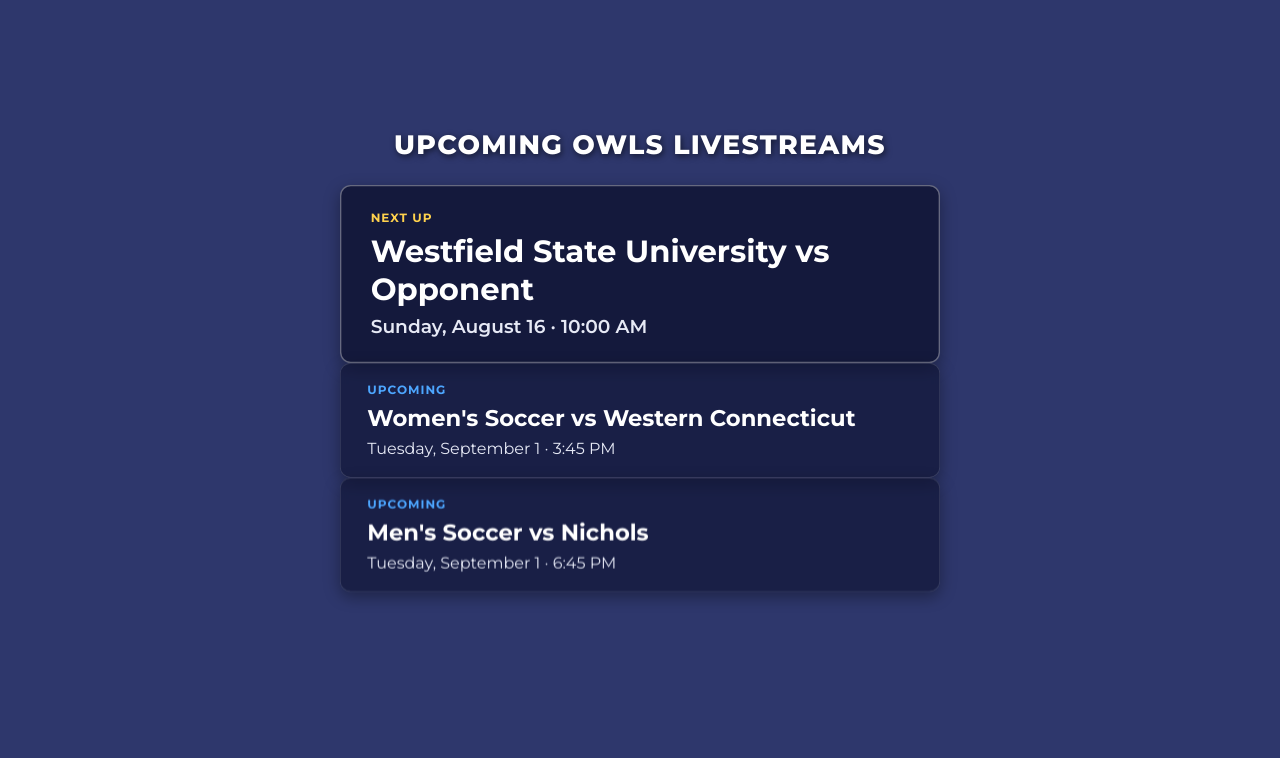
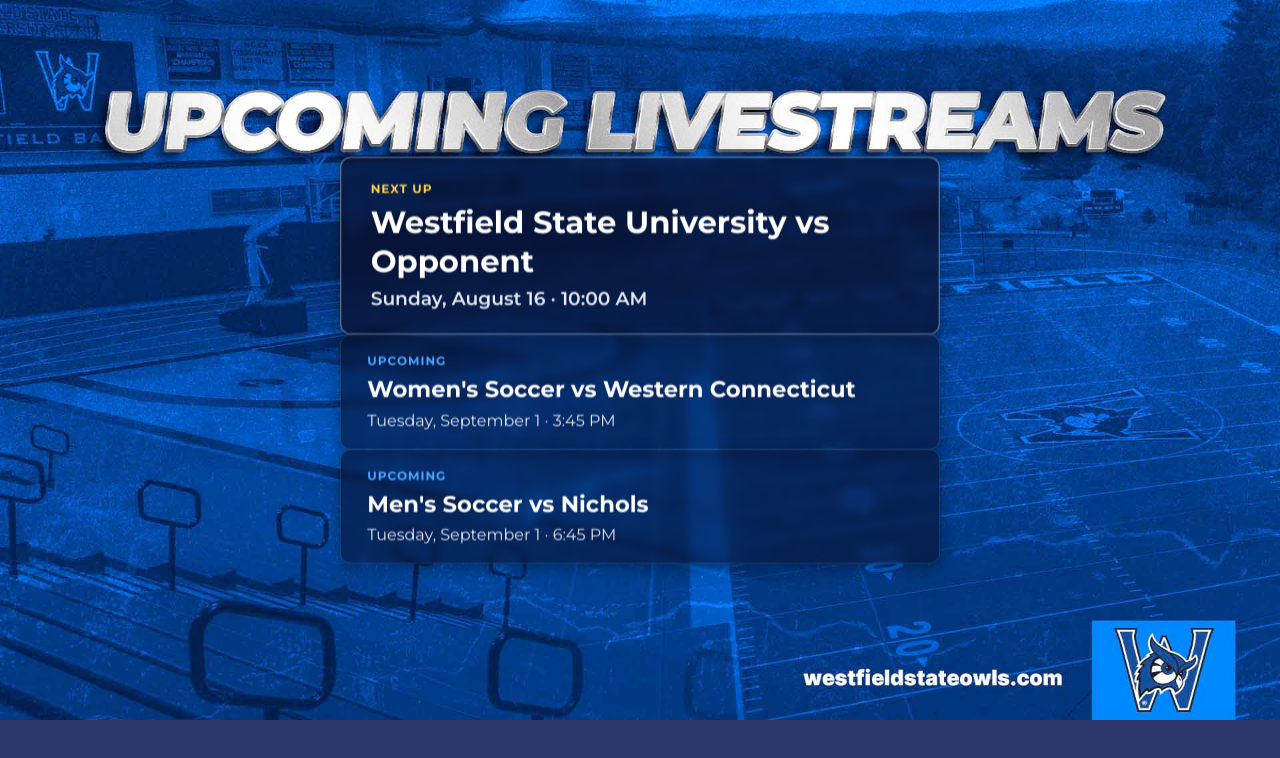
Before and after one commit to WestfieldCalendar/streamschedule, a plain HTML site: page index.html in a window 1280 px wide. Drawn offline with Linux system fonts and the light colour scheme.

Commit message:
Update index.html

```diff
--- a/index.html
+++ b/index.html
@@ -23,10 +23,7 @@
       position: absolute;
       top: 0;
       left: 0;
-
-      /* Drop your Photoshop background image in the same folder and
-         uncomment the line below (update the filename if needed). */
-      /* background-image: url('background.jpg'); */
+      background-image: url('bkd.jpg');
       background-size: cover;
       background-position: center;
     }
@@ -41,17 +38,6 @@
       display: flex;
       flex-direction: column;
       gap: 28px;
-    }
-
-    #panel-heading {
-      color: #fff;
-      font-size: 40px;
-      font-weight: 800;
-      text-transform: uppercase;
-      letter-spacing: 2px;
-      text-align: center;
-      text-shadow: 2px 2px 10px rgba(0,0,0,0.6);
-      margin-bottom: 8px;
     }
 
     .game-card {
@@ -119,7 +105,6 @@
 <body>
   <div id="wrapper">
     <div id="panel">
-      <div id="panel-heading">Upcoming Owls Livestreams</div>
       <div id="games-container"></div>
     </div>
   </div>
```
